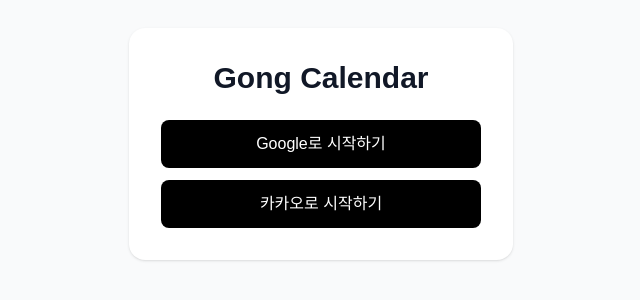
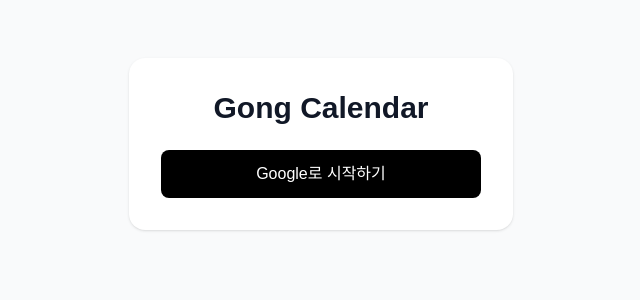
Before and after one commit to ohhamin/gongcal, a Next.js app: page /login in a window 1280 px wide. Shown: the part 276-576 px from the top of the page, without its empty margins (319-959 px from the left). Built offline with nearby package versions, Linux system fonts and the light colour scheme; no server answers.

Commit message:
카카오만 열어놓기

```diff
--- a/app/login/page.tsx
+++ b/app/login/page.tsx
@@ -31,9 +31,9 @@
                     Google로 시작하기
                 </button>
 
-                <button className="mt-3 w-full rounded-lg bg-black py-3 text-white" onClick={handleKakaoLogin}>
+                {/* <button className="mt-3 w-full rounded-lg bg-black py-3 text-white" onClick={handleKakaoLogin}>
                     카카오로 시작하기
-                </button>
+                </button> */}
             </div>
         </main>
     );
```
